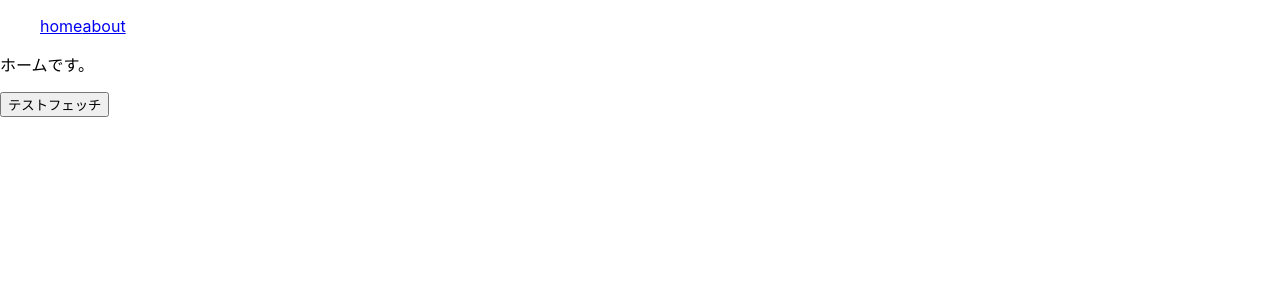
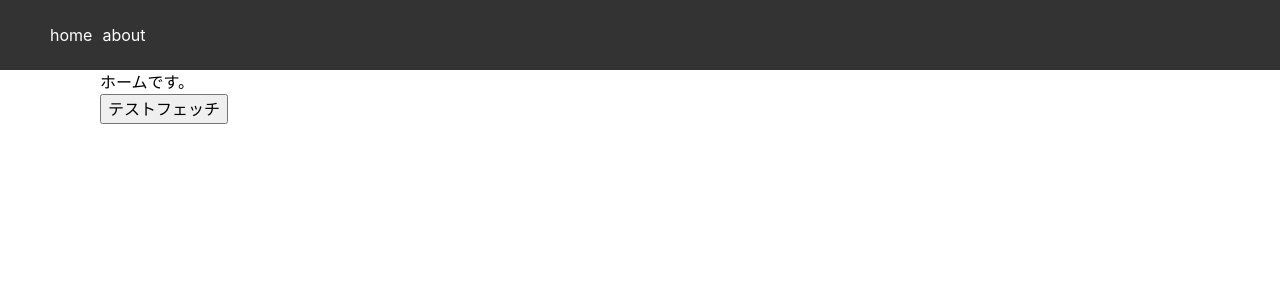
Before and after one commit to naokiuma/react_game, a React (Create React App) app: page / in a window 1280 px wide. Shown: the top 300 px of the page. Built offline with nearby package versions, Linux system fonts and the light colour scheme.

Commit message:
データの取得を表示

```diff
--- a/src/App.tsx
+++ b/src/App.tsx
@@ -18,6 +18,9 @@ import { About } from "./components/pages/About";
 
 
 import './App.css';
+import './css/global/reset.css';
+import './css/global/main.css';
+
 
 
 
@@ -30,14 +33,21 @@ function App() {
     <BrowserRouter>
         <header>
           <ul>
+            <li>
               <Link to="/">home</Link>
+            </li>
+            <li>
               <Link to="/about">about</Link>
+            </li>
           </ul>
         </header>
+        <div className="contens_area">
+
           <Routes>
             <Route path={`/`} element={<Home />} />
             <Route path={`/about/`} element={<About />} />
           </Routes>
+        </div>
     </BrowserRouter>
   );
 }
--- a/src/components/pages/Home.tsx
+++ b/src/components/pages/Home.tsx
@@ -5,7 +5,7 @@ import { Testfetch } from "../../fetch/Testfetch";
 
 export const Home:FC = memo(() => {
     return (
-        <section className="home">
+        <section className="home main_contents">
             <p>
                 ホームです。
             </p>
--- /dev/null
+++ b/src/css/global/main.css
@@ -0,0 +1,26 @@
+.main_contents {
+  width: 1080px;
+  margin: auto;
+}
+
+header {
+  width: 100%;
+  height: 70px;
+  background-color: #333;
+  color: #fff;
+}
+
+header a {
+  color: #fff;
+}
+
+header ul {
+  display: flex;
+  align-items: center;
+  height: 100%;
+}
+
+header ul li {
+  margin-left: 10px;
+}
+/*# sourceMappingURL=main.css.map */
--- /dev/null
+++ b/src/css/global/main.scss
@@ -0,0 +1,22 @@
+.main_contents{
+    width: 1080px;
+    margin: auto;
+}
+
+header{
+    width: 100%;
+    height: 70px;
+    background-color: #333;
+    color: #fff;
+    a{
+        color: #fff;
+    }
+    ul{
+        display: flex;
+        align-items: center;
+        height: 100%;
+        li{
+            margin-left: 10px;
+        }
+    }
+}
--- /dev/null
+++ b/src/css/global/reset.css
@@ -0,0 +1,11 @@
+/*
+  Josh's Custom CSS Reset
+  https://www.joshwcomeau.com/css/custom-css-reset/
+*/
+*,*::before,*::after{box-sizing:border-box}*{margin:0}html,body{height:100%}body{line-height:1.5;-webkit-font-smoothing:antialiased}img,picture,video,canvas,svg{display:block;max-width:100%}input,button,textarea,select{font:inherit}p,h1,h2,h3,h4,h5,h6{overflow-wrap:break-word}#root,#__next{isolation:isolate}
+a{
+    text-decoration: none;
+}
+li{
+    list-style: none;
+}
--- a/src/fetch/Testfetch.tsx
+++ b/src/fetch/Testfetch.tsx
@@ -19,5 +19,22 @@ export const Testfetch = (): JSX.Element => {
       console.log(todos);
     }
 
-    return <button onClick={onClickFetchData}>テストフェッチ</button>
+    //todo。いずれこのliもコンポーネントにする。
+    return (
+      <>
+        <button onClick={onClickFetchData}>テストフェッチ</button>
+        <ul>
+
+          {todos.map((todo) => (
+            <li>
+              title：{todo.title}
+              userId：{todo.userId}
+              completed：{todo.completed}
+            </li>
+          ))}
+
+        </ul>
+      </>
+
+    )
 }
```
Also changed, not shown: 1 other file (tests, documents, lock files or other folders). Lines whose indentation alone changed are shown as unchanged.
